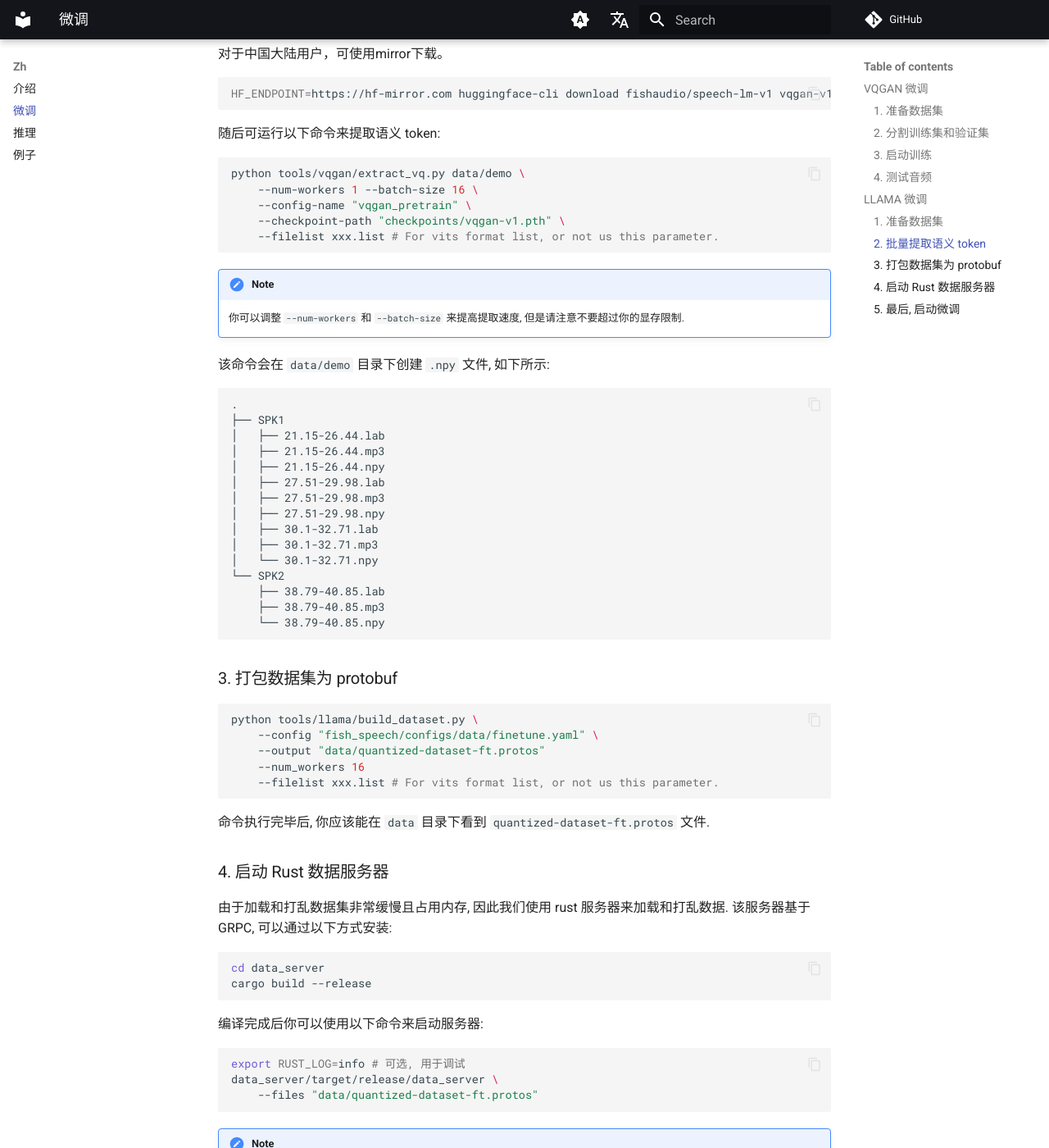
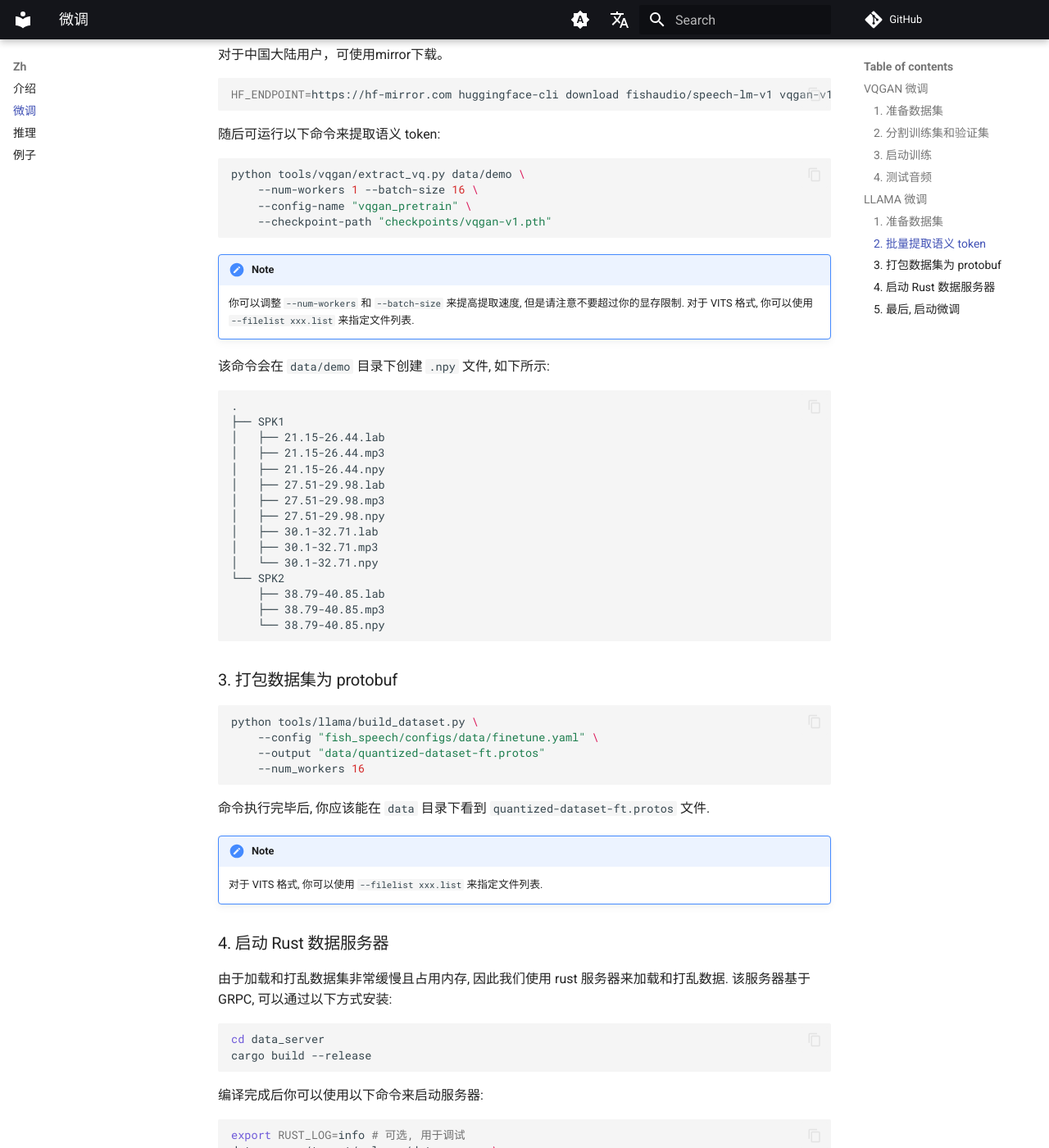
Before and after one commit to fishaudio/fish-speech, an MkDocs documentation site: the page built from docs/zh/finetune.md, in a window 1280 px wide and 1400 px high, scrolled down 2526 px. Shown: the whole window at 82% size. Built offline with MkDocs 1.6.1 and Material for MkDocs 9.7.7, drawn with Linux system fonts in a browser that asks for light colours; comment, search, counter and statistics services are not loaded; some of the changed text lies outside the part shown.

Commit message:
Update finetune.md

````diff
--- a/docs/zh/finetune.md
+++ b/docs/zh/finetune.md
@@ -38,13 +38,12 @@
 python tools/vqgan/create_train_split.py data/demo
 ```
 
-对于VITS数据集
 
-```bash
-python tools/vqgan/create_train_split.py data/demo --filelist xxx.list
-```
 该命令会在 `data/demo` 目录下创建 `data/demo/vq_train_filelist.txt` 和 `data/demo/vq_val_filelist.txt` 文件, 分别用于训练和验证.
-请注意，此步filelist所指向的音频文件必须也位于`data/demo`文件夹下。
+
+!!!info
+    对于 VITS 格式, 你可以使用 `--filelist xxx.list` 来指定文件列表.
+    请注意, `filelist` 所指向的音频文件必须也位于 `data/demo` 文件夹下.
 
 ### 3. 启动训练
 
@@ -111,12 +110,12 @@ HF_ENDPOINT=https://hf-mirror.com huggingface-cli download fishaudio/speech-lm-v
 python tools/vqgan/extract_vq.py data/demo \
     --num-workers 1 --batch-size 16 \
     --config-name "vqgan_pretrain" \
-    --checkpoint-path "checkpoints/vqgan-v1.pth" \
-    --filelist xxx.list # For vits format list, or not us this parameter.
+    --checkpoint-path "checkpoints/vqgan-v1.pth"
 ```
 
 !!! note
     你可以调整 `--num-workers` 和 `--batch-size` 来提高提取速度, 但是请注意不要超过你的显存限制.
+    对于 VITS 格式, 你可以使用 `--filelist xxx.list` 来指定文件列表.
 
 该命令会在 `data/demo` 目录下创建 `.npy` 文件, 如下所示:
 
@@ -145,10 +144,12 @@ python tools/llama/build_dataset.py \
     --config "fish_speech/configs/data/finetune.yaml" \
     --output "data/quantized-dataset-ft.protos"
     --num_workers 16
-    --filelist xxx.list # For vits format list, or not us this parameter.
 ```
 
 命令执行完毕后, 你应该能在 `data` 目录下看到 `quantized-dataset-ft.protos` 文件.
+
+!!! note
+    对于 VITS 格式, 你可以使用 `--filelist xxx.list` 来指定文件列表.
 
 ### 4. 启动 Rust 数据服务器
 
````
